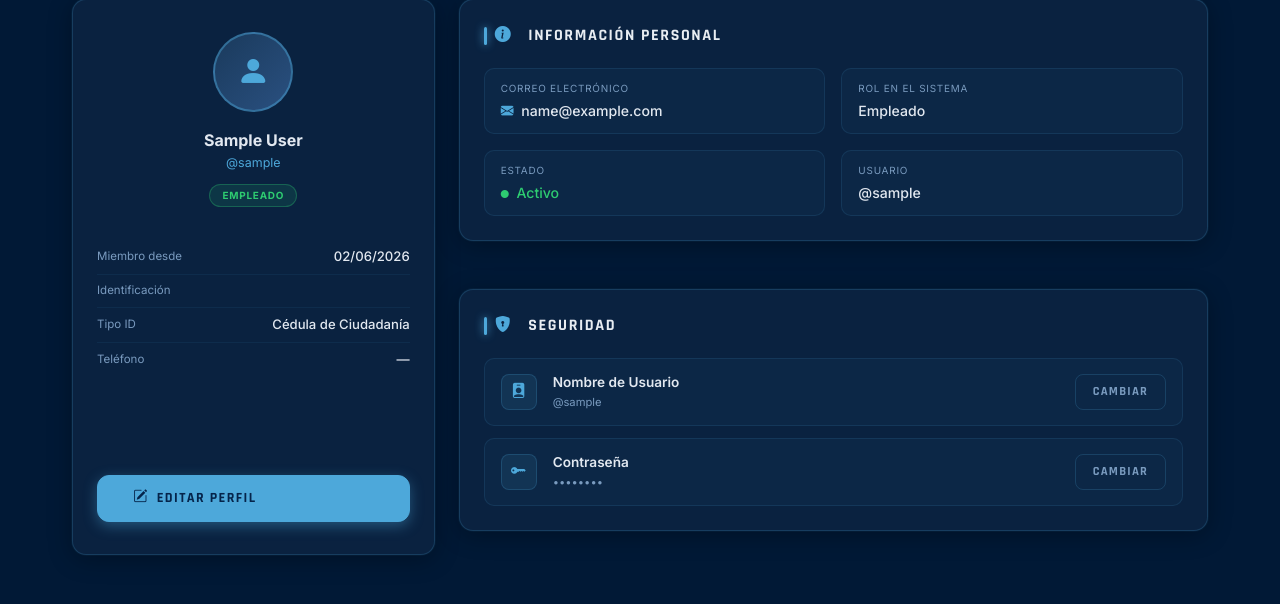
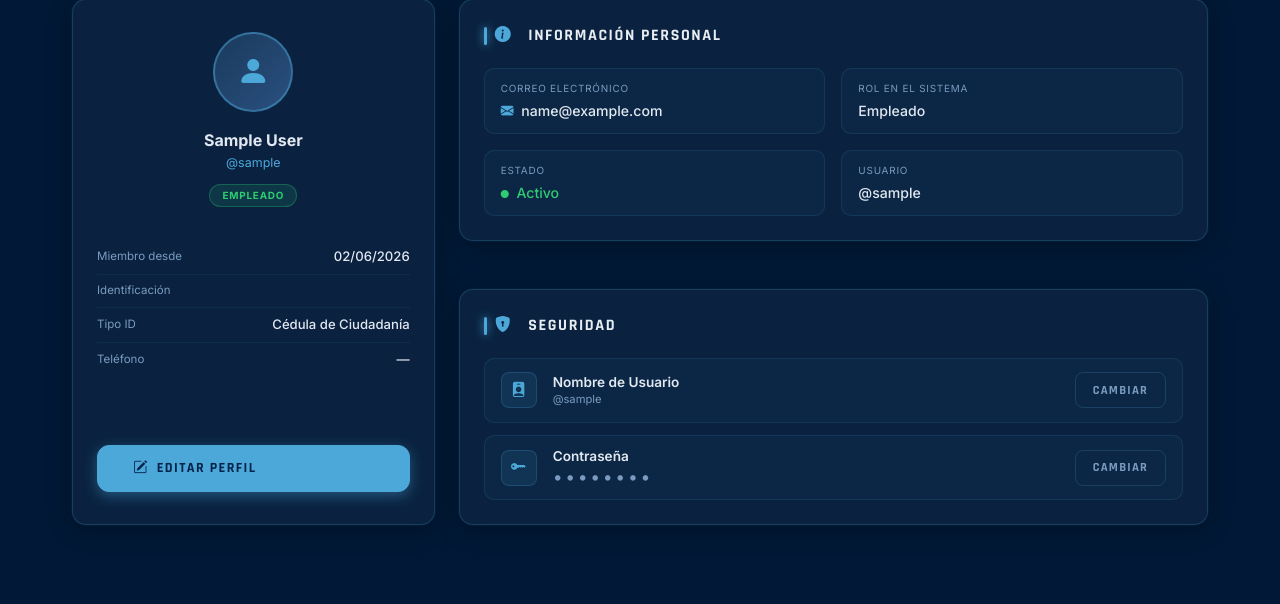
Before and after one commit to foxescar07/proyecto-licorera, a Django app: page /usuarios/perfil/pagina/ in a window 1280 px wide. Shown: the part 196-800 px from the top of the page. Run offline with Django 5.2, Linux system fonts and the light colour scheme; the visitor is signed in with stand-in values (Sample User, id 1).

Commit message:
feat: modificacion

```diff
--- a/static/css/usuario/perfil.css
+++ b/static/css/usuario/perfil.css
@@ -129,7 +129,6 @@
   align-items: center;
   gap: 1rem;
   padding: .85rem 1rem;
-  min-height: 68px;
   background: rgba(77,168,218,.04);
   border: 1px solid rgba(77,168,218,.12);
   border-radius: 10px;
@@ -146,9 +145,30 @@
   font-size: .95rem;
   flex-shrink: 0;
 }
-.cys-perfil-security__body { flex: 1; }
-.cys-perfil-security__title { font-size: .85rem; font-weight: 600; color: var(--texto); }
-.cys-perfil-security__sub   { font-size: .7rem; color: var(--texto-muted); margin-top: .1rem; }
+.cys-perfil-security__body {
+  flex: 1;
+  display: flex;
+  flex-direction: column;
+  justify-content: center;
+}
+.cys-perfil-security__title {
+  font-size: .85rem;
+  font-weight: 600;
+  color: var(--texto);
+  line-height: 1;
+}
+.cys-perfil-security__sub {
+  font-size: .7rem;
+  color: var(--texto-muted);
+  margin-top: .3rem;
+  line-height: 1;
+  min-height: 1em;
+}
+.cys-perfil-security__item:nth-child(2) .cys-perfil-security__sub {
+  font-size: 1.1rem;
+  letter-spacing: .15em;
+  line-height: 1;
+}
 
 .cys-btn-sm-text {
   font-size: .78rem;
@@ -368,7 +388,37 @@
 }
 
 /* ══════════════════════════════════════════════
-   ALINEACIÓN DE TARJETAS
+   CORRECCIÓN DEFINITIVA DE ALTURA PAREJA
 ══════════════════════════════════════════════ */
-.row.gx-4.gy-4 { align-items: stretch; }
-.cys-card { height: 100%; }
+
+/* 1. Forzamos que la fila alinee los elementos en formato stretch */
+.row.gx-4.gy-4 {
+  display: flex !important;
+  align-items: stretch !important;
+}
+
+/* 2. Forzamos que ambas columnas ocupen el 100% de la altura de la fila */
+.col-lg-4.d-flex,
+.col-lg-8.d-flex {
+  display: flex !important;
+  flex-direction: column !important;
+}
+
+/* 3. La columna derecha se convierte en un contenedor flex que estira sus tarjetas */
+.col-lg-8.d-flex.flex-column {
+  justify-content: space-between; /* Distribuye el espacio entre las dos tarjetas */
+  height: 100%;
+}
+
+/* 4. Hacemos que cada tarjeta de la derecha crezca equitativamente */
+.col-lg-8.d-flex.flex-column .cys-card {
+  flex: 1 1 auto !important;
+  display: flex !important;
+  flex-direction: column !important;
+}
+
+/* 5. Evitamos que los elementos internos de "Información Personal" se dispersen feo */
+.col-lg-8 .cys-card .row.gx-3.gy-3 {
+  flex-grow: 1;
+  align-content: flex-start;
+}
--- a/usuarios/templates/perfil.html
+++ b/usuarios/templates/perfil.html
@@ -68,7 +68,7 @@
     <div class="col-lg-8 d-flex flex-column gap-4">
 
       <!-- Información Personal -->
-      <div class="cys-card">
+      <div class="cys-card flex-grow-1">
         <div class="cys-card__title">
           <i class="bi bi-info-circle-fill text-azul me-2"></i>
           Información Personal
@@ -108,7 +108,7 @@
       </div>
 
       <!-- Seguridad -->
-      <div class="cys-card">
+      <div class="cys-card flex-grow-1">
         <div class="cys-card__title">
           <i class="bi bi-shield-lock-fill text-azul me-2"></i>
           Seguridad
```
